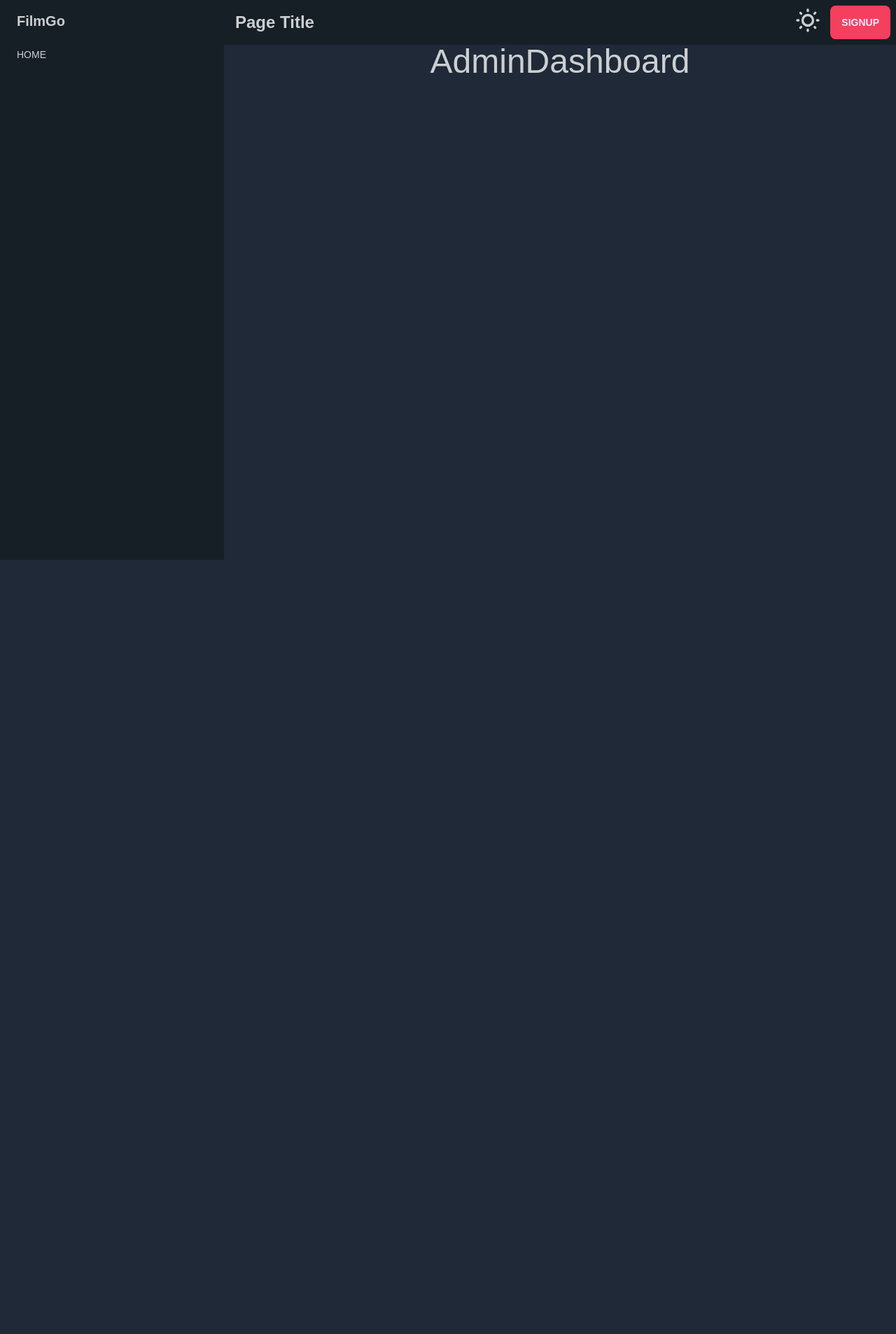
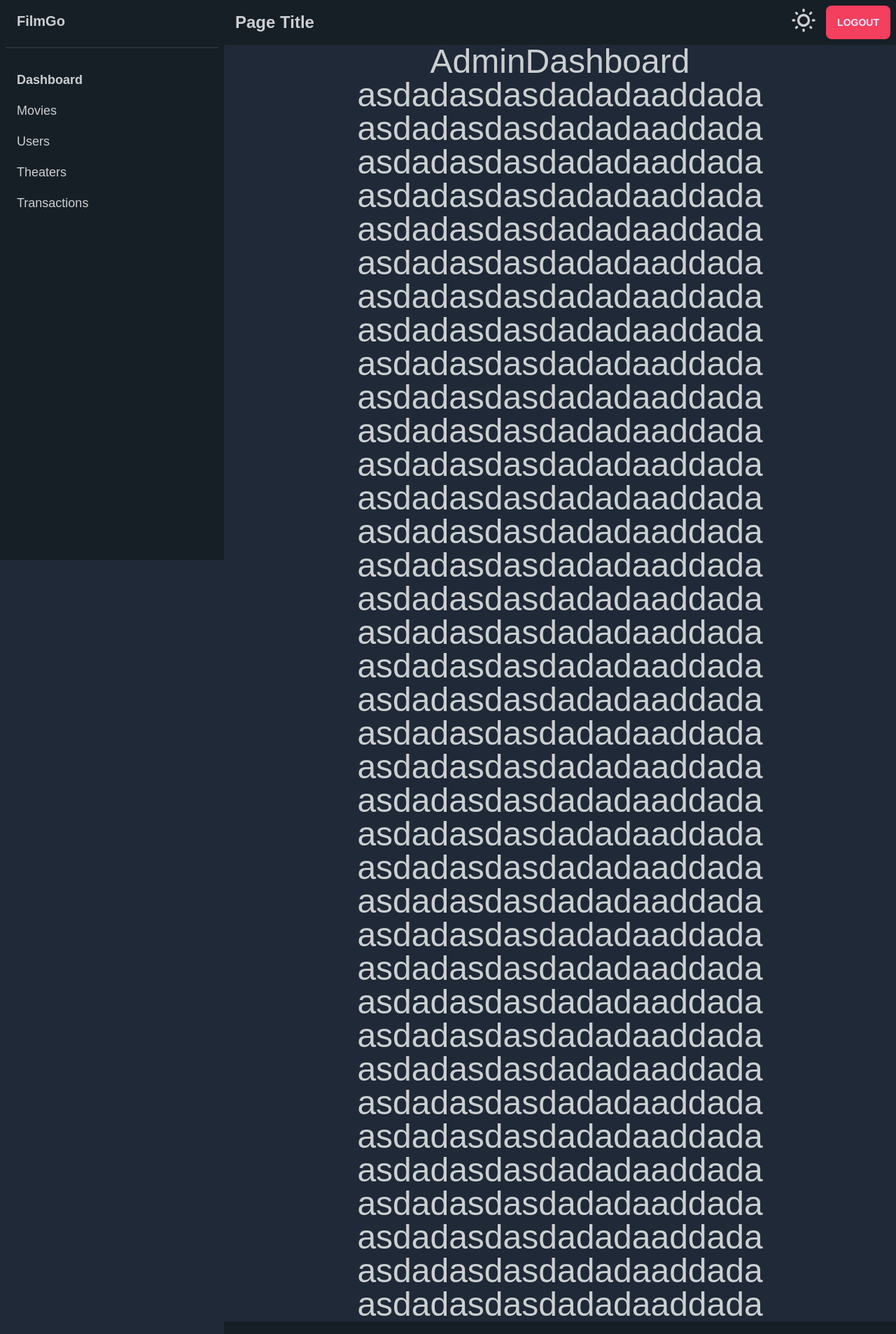
Before and after one commit to gurudaspr/MOVIE_TICKET__ADMIN-OWNER_FE, a React (Vite) app: page /adminDashboard in a window 1280 px wide. Shown: the top 1906 px of the page at 70% size. Before the commit the page ends 800 px from the top, so only its background shows below. Built offline with nearby package versions, Linux system fonts and the light colour scheme; the HTML template or start-up script is replaced by a standard one; what @midudev/tailwind-animations would draw is missing.

Commit message:
first commit

```diff
--- a/src/components/admin/AdminDashboard.jsx
+++ b/src/components/admin/AdminDashboard.jsx
@@ -3,6 +3,45 @@ import React from 'react'
 export default function AdminDashboard() {
   return (
     <div className=' text-center text-5xl'>AdminDashboard
+
+
+      <h1>asdadasdasdadadaaddada</h1>
+      <h1>asdadasdasdadadaaddada</h1>
+      <h1>asdadasdasdadadaaddada</h1>
+      <h1>asdadasdasdadadaaddada</h1>
+      <h1>asdadasdasdadadaaddada</h1>
+      <h1>asdadasdasdadadaaddada</h1>
+      <h1>asdadasdasdadadaaddada</h1>
+      <h1>asdadasdasdadadaaddada</h1>
+      <h1>asdadasdasdadadaaddada</h1>
+      <h1>asdadasdasdadadaaddada</h1>
+      <h1>asdadasdasdadadaaddada</h1>
+      <h1>asdadasdasdadadaaddada</h1>
+      <h1>asdadasdasdadadaaddada</h1>
+      <h1>asdadasdasdadadaaddada</h1>
+      <h1>asdadasdasdadadaaddada</h1>
+      <h1>asdadasdasdadadaaddada</h1>
+      <h1>asdadasdasdadadaaddada</h1>
+      <h1>asdadasdasdadadaaddada</h1>
+      <h1>asdadasdasdadadaaddada</h1>
+      <h1>asdadasdasdadadaaddada</h1>
+      <h1>asdadasdasdadadaaddada</h1>
+      <h1>asdadasdasdadadaaddada</h1>
+      <h1>asdadasdasdadadaaddada</h1>
+      <h1>asdadasdasdadadaaddada</h1>
+      <h1>asdadasdasdadadaaddada</h1>
+      <h1>asdadasdasdadadaaddada</h1>
+      <h1>asdadasdasdadadaaddada</h1>
+      <h1>asdadasdasdadadaaddada</h1>
+      <h1>asdadasdasdadadaaddada</h1>
+      <h1>asdadasdasdadadaaddada</h1>
+      <h1>asdadasdasdadadaaddada</h1>
+      <h1>asdadasdasdadadaaddada</h1>
+      <h1>asdadasdasdadadaaddada</h1>
+      <h1>asdadasdasdadadaaddada</h1>
+      <h1>asdadasdasdadadaaddada</h1>
+      <h1>asdadasdasdadadaaddada</h1>
+      <h1>asdadasdasdadadaaddada</h1>
       </div>
   )
 }
--- a/src/components/admin/AdminNavbar.jsx
+++ b/src/components/admin/AdminNavbar.jsx
@@ -9,19 +9,19 @@ function AdminNavbar() {
 
     return (
         <div className="navbar sticky top-0 bg-base-200 z-10">
+            <div className="navbar-start">
             <button className="btn btn-ghost btn-circle lg:hidden" onClick={openDrawer}>
-                    <svg className="h-6 w-6" fill="none" viewBox="0 0 24 24" stroke="currentColor">
-                        <path strokeLinecap="round" strokeLinejoin="round" strokeWidth="2" d="M4 6h16M4 12h16M4 18h16" />
-                    </svg>
+            <svg xmlns="http://www.w3.org/2000/svg" className="h-5 w-5" fill="none" viewBox="0 0 24 24" stroke="currentColor">
+              <path strokeLinecap="round" strokeLinejoin="round" strokeWidth="2" d="M4 6h16M4 12h8m-8 6h16" />
+            </svg>
                 </button>
             <div className="flex-1">
-                <h1 className="text-2xl font-semibold ml-2">Page Title</h1>
+                <h1 className="text-2xl font-semibold ml-2 hidden lg:block">Page Title</h1>
             </div>
-
-
+            </div>
             <div className="navbar-end gap-3">
                 <ToggleTheme />
-                <Link to="/signup" className="btn bg-primary text-primary-content border-none hover:bg-primary-hover">SIGNUP</Link>
+                <Link to="/signup" className="btn bg-primary text-primary-content border-none hover:bg-primary-hover">LOGOUT</Link>
 
             </div>
         </div>
--- a/src/components/admin/LeftSidebar.jsx
+++ b/src/components/admin/LeftSidebar.jsx
@@ -3,8 +3,11 @@ import { Link, NavLink, useLocation } from 'react-router-dom';
 import XMarkIcon from '@heroicons/react/24/outline/XMarkIcon';
 
 const links = [
-  { name: 'HOME', path: '/' },
-  // { name: 'MOVIES', path: '/movies' },
+  { name: 'Dashboard', path: '/adminDashboard' },
+    { name: 'Movies', path: '/movies' },
+    { name: 'Users', path: '/users' },
+    {name : 'Theaters', path: '/theaters'},
+    { name: 'Transactions', path: '/transactions' },
 ];
 
 function LeftSidebar() {
@@ -13,7 +16,6 @@ function LeftSidebar() {
     const close = () => {
         document.getElementById('left-sidebar-drawer').click();
     };
-
     return (
         <div className="drawer-side z-30">
             <label htmlFor="left-sidebar-drawer" className="drawer-overlay"></label>
@@ -21,21 +23,22 @@ function LeftSidebar() {
                 <button className="btn btn-ghost bg-base-300 btn-circle z-50 top-0 right-0 mt-4 mr-2 absolute lg:hidden" onClick={close}>
                     <XMarkIcon className="h-5 inline-block w-5" />
                 </button>
-
                 <li className="mb-2 font-semibold text-xl">
                     <Link to="/">
                         FilmGo
                     </Link>
                 </li>
+                <div className='divider mt-0 top-0'></div>
+
                 {links.map((link, index) => (
                     <li key={index}>
                         <NavLink
                             end
                             to={link.path}
-                            className={({ isActive }) => `${isActive ? 'font-semibold bg-base-200' : 'font-normal'}`}>
+                            className={({ isActive }) => `${isActive ? 'font-semibold bg-base-200 text-lg'  : 'font-normal text-lg'}`}>
                             {link.name}
                             {location.pathname === link.path && (
-                                <span className="absolute inset-y-0 left-0 w-1 rounded-tr-md rounded-br-md bg-primary" aria-hidden="true"></span>
+                                <span className="absolute inset-y-0 left-0 w-1 rounded-tr-md rounded-br-md  " aria-hidden="true"></span>
                             )}
                         </NavLink>
                     </li>
--- /dev/null
+++ b/src/components/admin/MoviesList.jsx
@@ -0,0 +1,7 @@
+import React from 'react'
+
+export default function MoviesList() {
+  return (
+    <div>MoviesList</div>
+  )
+}
--- /dev/null
+++ b/src/components/admin/TheaterList.jsx
@@ -0,0 +1,7 @@
+import React from 'react'
+
+export default function TheaterList() {
+  return (
+    <div>TheaterList</div>
+  )
+}
--- /dev/null
+++ b/src/components/admin/TransactionList.jsx
@@ -0,0 +1,7 @@
+import React from 'react'
+
+export default function TransactionList() {
+  return (
+    <div>Transactions</div>
+  )
+}
--- /dev/null
+++ b/src/components/admin/UserList.jsx
@@ -0,0 +1,7 @@
+import React from 'react'
+
+export default function UserList() {
+  return (
+    <div>UserList</div>
+  )
+}
--- a/src/layouts/AdminLayout.jsx
+++ b/src/layouts/AdminLayout.jsx
@@ -3,6 +3,7 @@ import AdminNavbar from '../components/admin/AdminNavbar';
 import { Outlet } from 'react-router-dom';
 import LeftSidebar from '../components/admin/LeftSidebar';
 import Content from '../components/admin/Content';
+import Footer from '../components/footer/Footer';
 
 const AdminLayout = () => {
   return (
@@ -14,12 +15,12 @@ const AdminLayout = () => {
         <div className="flex flex-col flex-1 w-full">
           <AdminNavbar />
           <Outlet />
+          <Footer />
+
         </div>
 
+      </div>
 
-
-
-      </div>
     </>
   );
 };
```
Also changed, not shown: src/routes/Routes.jsx (+20 -0 lines).
